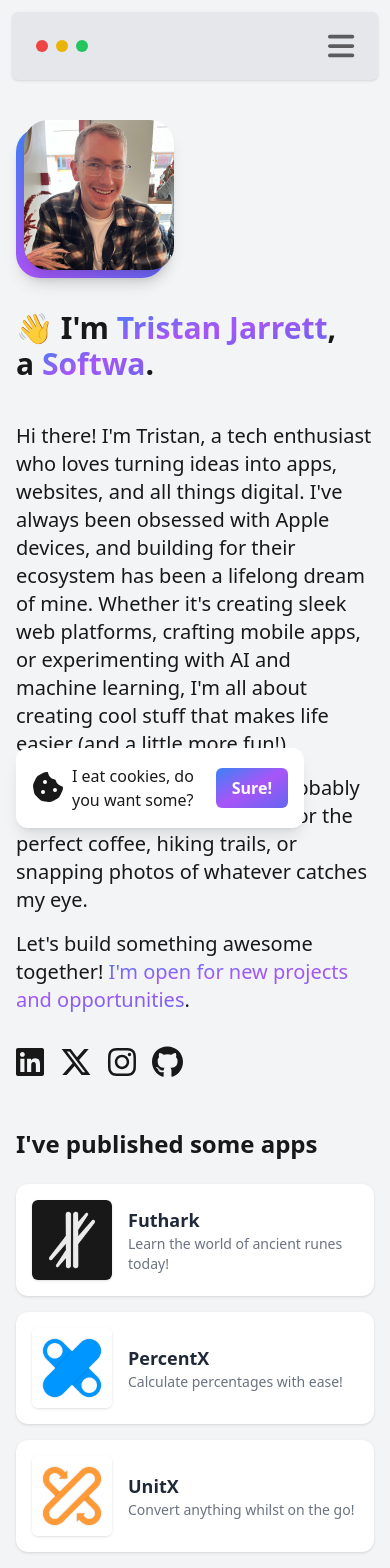
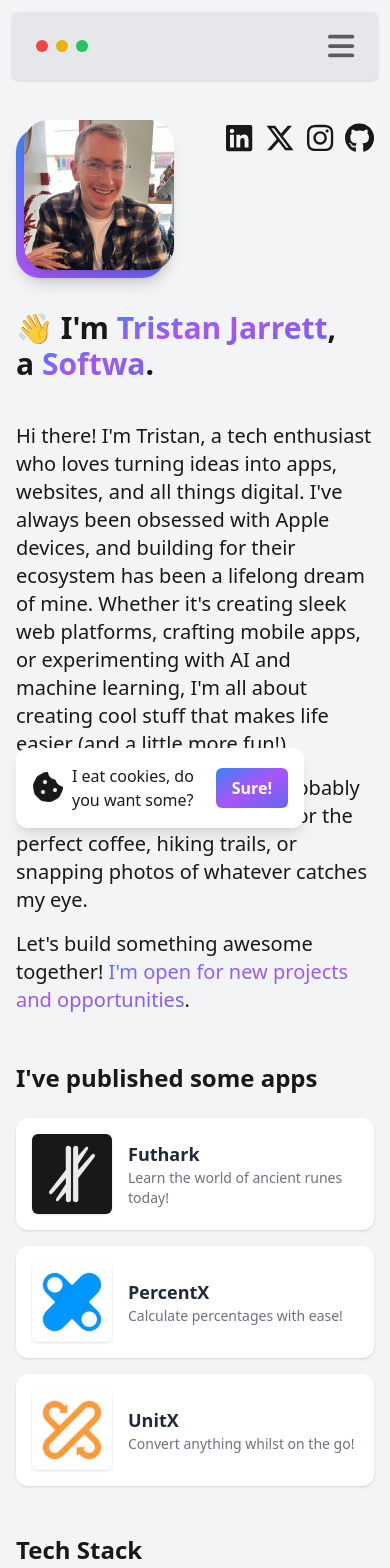
Before and after one commit to tristanjarrett/tristanjarrett_nextjs, a Next.js app: page / in a window 390 px wide. Shown: the top 1568 px of the page. Built offline with nearby package versions, Linux system fonts and the light colour scheme.

Commit message:
Homepage updates to social and ways to work

```diff
--- a/pages/index.js
+++ b/pages/index.js
@@ -188,7 +188,7 @@ const Home = () => {
                   </h1>
                 </div>
 
-                <div className="max-sm:w-full  w-1/4 flex max-sm:mb-10 sm:justify-end lg:hidden">
+                <div className="max-sm:w-full w-1/4 flex max-sm:mb-10 gap-2 justify-between sm:justify-end lg:hidden">
                   <div className="relative max-sm:left-2">
                     <div className="bg-gradient-to-br from-blue-500 via-purple-500 to-indigo-500 w-[150px] h-[150px] rounded-3xl shadow-lg absolute right-2 top-2 z-0 dark:from-yellow-500 dark:via-orange-500 dark:to-pink-500"></div>
                     <Image
@@ -199,6 +199,54 @@ const Home = () => {
                       className="rounded-3xl shadow-lg relative z-10"
                     />
                   </div>
+
+                  <ul className="flex ml-2 gap-3 sm:hidden text-3xl">
+                    <li>
+                      <a
+                        href="https://www.linkedin.com/in/tristanjarrett"
+                        className="hover:text-blue-600"
+                        target="_blank"
+                        rel="noopener noreferrer"
+                      >
+                        <span className="sr-only">LinkedIn</span>
+                        <FontAwesomeIcon icon={faLinkedin} size="1x" />
+                      </a>
+                    </li>
+                    <li>
+                      <a
+                        href="https://x.com/tristangjarrett"
+                        className="hover:text-blue-400"
+                        target="_blank"
+                        rel="noopener noreferrer"
+                      >
+                        <span className="sr-only">X</span>
+                        <FontAwesomeIcon icon={faXTwitter} size="1x" />
+                      </a>
+                    </li>
+                    <li>
+                      <a
+                        href="https://instagram.com/tristangjarrett"
+                        className="hover:text-pink-500"
+                        target="_blank"
+                        rel="noopener noreferrer"
+                      >
+                        <span className="sr-only">Instagram</span>
+                        <FontAwesomeIcon icon={faInstagram} size="1x" />
+                      </a>
+                    </li>
+                    <li>
+                      <a
+                        href="https://github.com/tristanjarrett"
+                        className="hover:text-gray-500"
+                        target="_blank"
+                        rel="noopener noreferrer"
+                      >
+                        <span className="sr-only">GitHub</span>
+                        <FontAwesomeIcon icon={faGithub} size="1x" />
+                      </a>
+                    </li>
+                  </ul>
+
                 </div>
               </div>
 
@@ -218,7 +266,7 @@ const Home = () => {
                 .
               </p>
 
-              <ul className="flex space-x-4 mt-8 lg:hidden">
+              <ul className="max-sm:hidden flex space-x-4 mt-8 lg:hidden">
                 <li>
                   <a
                     href="https://www.linkedin.com/in/tristanjarrett"
@@ -314,8 +362,27 @@ const Home = () => {
                 </div>
               </div>
 
+              <div className="mt-12 lg:hidden">
+                <h2 className="text-2xl font-bold mb-6">Hobbies & Interests</h2>
+                <div className="flex flex-wrap gap-2">
+                  {hobbies.map((tech) => (
+                    <span
+                      key={tech.name}
+                      className="px-2 py-2 rounded-lg bg-gray-200 dark:bg-gray-800 text-2xl"
+                    >
+                      {tech.name}
+                    </span>
+                  ))}
+                </div>
+              </div>
+
+              <div id="contact" className="mt-4 pt-8">
+                <h2 className="text-2xl font-bold mb-6">Get in touch!</h2>
+                <ContactForm />
+              </div>
+
               <div className="mt-12">
-                <h2 className="text-2xl font-bold mb-6">Where to find me</h2>
+                <h2 className="text-2xl font-bold mb-6">More ways to work with me</h2>
                 <ul className="flex space-x-4 mb-8">
                   {[
                     { href: 'https://dysrupt.co.uk', src: 'dysrupt.png', alt: 'Dysrupt' },
@@ -349,25 +416,6 @@ const Home = () => {
                     </li>
                   ))}
                 </ul>
-              </div>
-
-              <div className="mt-12 lg:hidden">
-                <h2 className="text-2xl font-bold mb-6">Hobbies & Interests</h2>
-                <div className="flex flex-wrap gap-2">
-                  {hobbies.map((tech) => (
-                    <span
-                      key={tech.name}
-                      className="px-2 py-2 rounded-lg bg-gray-200 dark:bg-gray-800 text-3xl"
-                    >
-                      {tech.name}
-                    </span>
-                  ))}
-                </div>
-              </div>
-
-              <div id="contact" className="mt-4 pt-8">
-                <h2 className="text-2xl font-bold mb-6">Get in touch!</h2>
-                <ContactForm />
               </div>
             </div>
 
@@ -435,7 +483,7 @@ const Home = () => {
 
               <div className="mb-8">
                 <h2 className="text-2xl font-bold mb-6">Hobbies & Interests</h2>
-                <div className="flex flex-wrap gap-2">
+                <div className="flex flex-wrap gap-1">
                   {hobbies.map((tech) => (
                     <span
                       key={tech.name}
```
